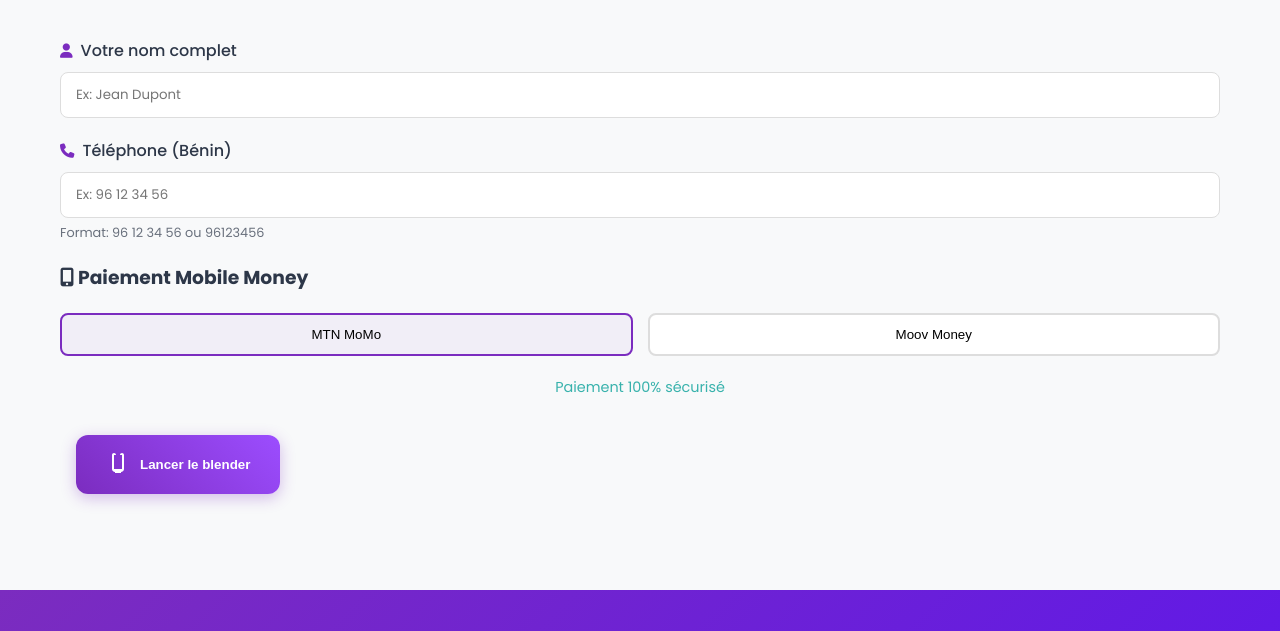
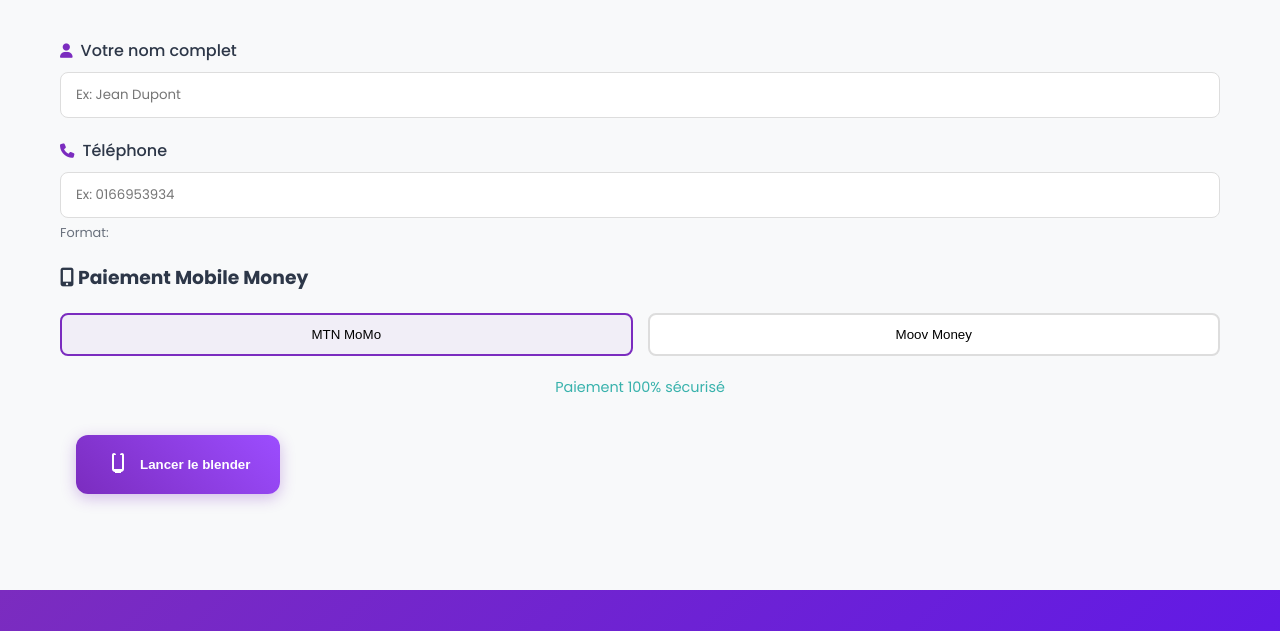
Before and after one commit to Smoothieexpress/Fresh-Mood, a plain HTML site: page index.html in a window 1280 px wide. Shown: the part 2460-3091 px from the top of the page. Drawn offline with nearby package versions, Linux system fonts and the light colour scheme.

Commit message:
Update index.html

```diff
--- a/index.html
+++ b/index.html
@@ -203,9 +203,9 @@
                 </div>
 
                 <div class="form-group">
-                    <label for="clientPhone"><i class="fas fa-phone"></i> Téléphone (Bénin)</label>
-                    <input type="tel" id="clientPhone" placeholder="Ex: 96 12 34 56" pattern="(229|00229|\+229)?[0-9]{2}[-. ]?[0-9]{2}[-. ]?[0-9]{2}[-. ]?[0-9]{2}" required>
-                    <small class="phone-format">Format: 96 12 34 56 ou 96123456</small>
+                    <label for="clientPhone"><i class="fas fa-phone"></i> Téléphone </label>
+                    <input type="tel" id="clientPhone" placeholder="Ex: 0166953934" pattern="(229|00229|\+229)?[0-9]{2}[-. ]?[0-9]{2}[-. ]?[0-9]{2}[-. ]?[0-9]{2}" required>
+                    <small class="phone-format">Format: </small>
                 </div>
 
                 <!-- Paiement Mobile Money (sans logos) -->
@@ -253,7 +253,7 @@
                     <a href="https://instagram.com" target="_blank" aria-label="Instagram">
                         <i class="fab fa-instagram"></i>
                     </a>
-                    <a href="https://wa.me/229XXXXXXXX" target="_blank" aria-label="WhatsApp">
+                    <a href="https://wa.me/22966953934" target="_blank" aria-label="WhatsApp">
                         <i class="fab fa-whatsapp"></i>
                     </a>
                 </div>
```
